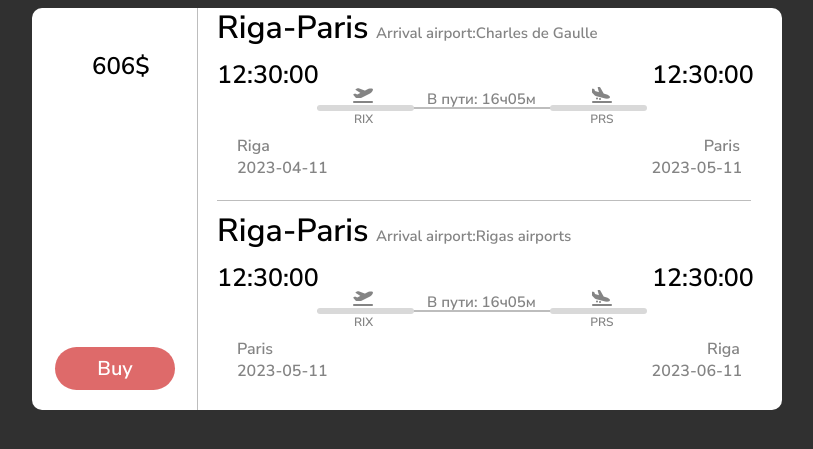
After one commit to DenKozlov04/main_course_project, a PHP site: the page made by php/some page.php in a window 1280 px wide. The commit adds this page. Shown: the top 449 px of the page, without its empty margins (233-1046 px from the left). Run offline with PHP 8.4, Linux system fonts and the light colour scheme.

Commit message:
new ticket style

```diff
--- /dev/null
+++ b/css/some_page.css
@@ -0,0 +1,200 @@
+body {
+    background-color: rgb(48, 48, 48);
+  }
+
+  .boxtickets {
+    display: flex;
+    justify-content: center;
+    align-items: center;
+  }
+
+  .TicketRectangle{
+    width: 750px;
+    height: 402px;
+    border-radius: 10px;
+    background: #FFF;
+
+  }
+  .line1 {
+    width: 1px;
+    height: 402.011px;
+    background: #BDBDBD;
+    margin-left: 165px; /* Смещение вправо на 100 пикселей */
+  }
+
+
+  .line2 {
+    width: 534.015px;
+    height: 1px;
+    background: #BDBDBD;
+    margin-left: 185px; /* Смещение вправо на 155px */
+    margin-top: -210px; /* Поднять вверх на 100px */
+  }
+  .InsideBoxTicketUP {
+    width: 535px; /* Установите необходимую ширину */
+    height: 201px; /* Установите необходимую высоту */
+    /* background: #7aff97;  */
+    margin-left: 185px;
+    margin-top: -193px;
+
+  }
+  .InsideBoxTicketDOWN{
+    width: 535px; /* Установите необходимую ширину */
+    height: 201px; /* Установите необходимую высоту */
+     /* background: #7aff97;  */
+    margin-left: 185px;
+    margin-top: 0px;
+  }
+  .Price{
+    color: #000;
+    font-family: 'Nunito Sans', sans-serif;
+    font-size: 24px;
+    font-style: normal;
+    font-weight: 400;
+    line-height: normal;
+    margin-left: 60px;
+    margin-top: -360px;
+  }
+
+  .InsideBoxTicketUP .text1 {
+    margin-top: -2px; /* Смещение вверх на 2 пикселя */
+    z-index: 2; /* Устанавливаем более высокий z-index */
+  }
+  .text1, .text2 {
+    display: inline-block; /* Сделать оба текста блочными элементами */
+  }
+  .text1 {
+    width: 195px;
+    height: 35px;
+    color: #000;
+    font-family: 'Nunito Sans', sans-serif;
+    font-size: 32px;
+    font-style: normal;
+    font-weight: 400;
+    line-height: normal;
+  }
+  .text2 {
+    color: #848484;
+    font-family: 'Nunito Sans', sans-serif;
+    font-size: 15px;
+    font-style: normal;
+    font-weight: 400;
+    line-height: normal;
+    display: inline-block; /* Сделать "text2" инлайновым элементом */
+    margin-left: -40px;
+  }
+  .DepartTime {
+    display: block; /* Set DepartTime and ArrivTime as block elements */
+    color: #000;
+    font-family: 'Nunito Sans', sans-serif;
+    font-size: 25px;
+    font-style: normal;
+    font-weight: 400;
+    line-height: normal;
+    margin-top: 15px;
+  }
+
+  .ArrivTime{
+    display: block;
+    color: #000;
+    font-family: 'Nunito Sans', sans-serif;
+    font-size: 25px;
+    font-style: normal;
+    font-weight: 400;
+    line-height: normal;
+    margin-left: 435px;
+    margin-top: -34px;
+
+  }
+  .containerWithRectangles {
+    margin-right: 100px; /* Add a 100px margin to the right of the container */
+    margin-top: 5px;
+  }
+
+  .rectange3, .rectangle4 {
+    display: inline-block;
+    width: 97px;
+    height: 6px;
+    background: #D9D9D9;
+    border-radius: 10px;
+  }
+  .rectange3{
+    margin-left: 100px;
+  }
+  .rectangle4{
+    margin-left: 132px;
+  }
+  .line3 {
+    margin-top: -8px;
+    width: 329.006px;
+    height: 2px;
+    background: #BDBDBD;
+    margin-left: 100px;
+    z-index: 997;
+  }
+  .text3{
+    color: #848484;
+
+    font-family: 'Nunito Sans', sans-serif;
+    font-size: 15px;
+    font-style: normal;
+    font-weight: 400;
+    line-height: normal;
+    margin-top: -20px;
+    margin-left: 210px;
+  }
+  .ItadArriv,.ItadaDepart{
+    display: inline-block;
+    margin-left: 137px;
+    color: #848484;
+    font-family: 'Nunito Sans', sans-serif;
+    font-size: 12px;
+    font-style: normal;
+    font-weight: 400;
+    line-height: normal;
+  }
+  .ItadaDepart{
+    margin-left: 213px;
+  }
+  .PlaneIcons{
+    margin-top: -40px;
+    margin-left: 136px;
+  }
+  .text4,.text5{
+    display: inline-block;
+    color: #848484;
+    font-family: 'Nunito Sans', sans-serif;
+    margin-top:30px;
+  }
+  .text4{
+    margin-left: 20px;
+  }
+  .text5{
+    margin-left: 430px;
+  }
+  .date1,.date2{
+    display: inline-block;
+    color: #848484;
+    font-family: 'Nunito Sans', sans-serif;
+  }
+  .date1{
+    margin-left: 20px;
+  }
+  .date2{
+    margin-left: 320px;
+  }
+  .button1{
+    font-family: 'Nunito Sans', sans-serif;
+    display: block;
+    transform: translateY(45px);
+    transition: transform .4s ease;
+    background: #DE6A6A;
+    border-radius: 50px;
+    width: 120px;
+    height: 43px;
+    border:#DE6A6A;
+    color: rgb(255, 255, 255);
+    font-size: 20px;
+    margin-left:23px;
+    margin-top: 220px;
+  }
--- a/php/index.php
+++ b/php/index.php
@@ -23,7 +23,7 @@
       </label>
       <li><a href="../php/Buy_Tickets.php">buy tickets</a></li>
       <li><a href="../html/AboutUs.html">About us</a></li>
-      <li><a href="">Some page</a></li>
+      <li><a href="../php/some page.php">Some page</a></li>
       <li><a href="../php/reviews.php">service reviews</a></li>
       <?php
         session_start();
--- /dev/null
+++ b/php/some page.php
@@ -0,0 +1,70 @@
+<!DOCTYPE html>
+<html lang="en">
+<head>
+    <meta charset="UTF-8">
+    <meta name="viewport" content="width=device-width, initial-scale=1.0">
+    <link rel="stylesheet" type="text/css" href="../css/some_page.css">
+    <link href="https://fonts.googleapis.com/css2?family=Nunito+Sans:wght@600&family=Poppins:ital,wght@1,600&display=swap" rel="stylesheet">
+    <link rel="stylesheet" href="https://cdnjs.cloudflare.com/ajax/libs/font-awesome/6.2.0/css/all.min.css">
+
+
+    <title>Document</title>
+</head>
+<body>
+<div class="boxtickets">
+        <div class="TicketRectangle">
+        <div class="line1"></div>
+        <div class="line2"></div>
+        <div class="InsideBoxTicketUP">
+            <div class="text1">Riga-Paris</div>
+            <div class="text2">Arrival airport:Charles de Gaulle</div>
+            <div class="DepartTime">12:30:00</div>
+            <div class="ArrivTime">12:30:00</div>
+            <div class="containerWithRectangles">
+                <div class="rectange3"></div>
+                <div class="rectangle4"></div>
+                <div class="line3"></div>
+                <div class="text3">В пути: 16ч05м</div>
+                <div class="ItadArriv">RIX</div>
+                <div class="ItadaDepart">PRS</div>
+            </div>
+            <div class="PlaneIcons">
+                <i class="fas fa-plane-departure" style='color: #848484;'></i>
+                <i class='fas fa-plane-arrival' style='color: #848484; margin-left: 215px;'></i>
+            </div>
+                <div class="text4">Riga</div>
+                <div class="text5">Paris</div>
+                <div class="date1">2023-04-11</div>
+                <div class="date2">2023-05-11</div>
+        </div>
+        <div class="InsideBoxTicketDOWN">
+            <div class="text1">Riga-Paris</div>
+            <div class="text2">Arrival airport:Rigas airports</div>
+            <div class="DepartTime">12:30:00</div>
+            <div class="ArrivTime">12:30:00</div>
+            <div class="containerWithRectangles">
+                <div class="rectange3"></div>
+                <div class="rectangle4"></div>
+                <div class="line3"></div>
+                <div class="text3">В пути: 16ч05м</div>
+                <div class="ItadArriv">RIX</div>
+                <!-- здесь в итада арив вписывать департ и наоборот -->
+                <div class="ItadaDepart">PRS</div>
+            </div>
+            <div class="PlaneIcons">
+                <i class="fas fa-plane-departure" style='color: #848484;'></i>
+                <i class='fas fa-plane-arrival' style='color: #848484; margin-left: 215px;'></i>
+            </div>
+                <div class="text4">Paris</div>
+                <div class="text5">Riga</div>
+                <div class="date1">2023-05-11</div>
+                <div class="date2">2023-06-11</div>
+        </div>
+
+        <div class="Price">606$</div>
+        <button class="button1">Buy</button>
+        </div>
+
+    </div>
+</body>
+</html>
```
Also changed, not shown: css/Buy_Tickets.css (+18 -0 lines), images/SmallPlane1.png (added), images/SmallPlane2.png (added), php/Buy_Tickets.php (line endings or trailing spaces).
